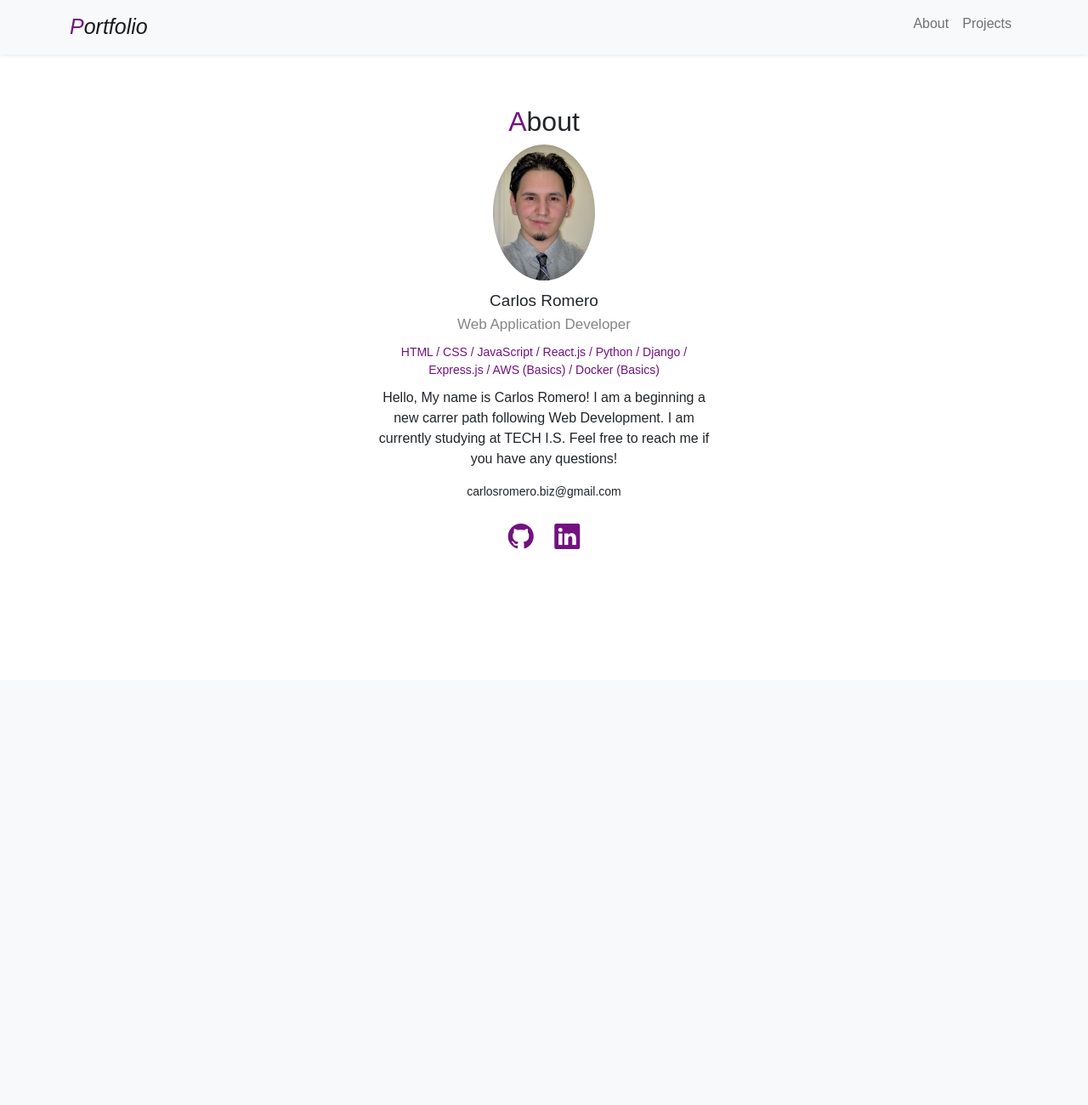
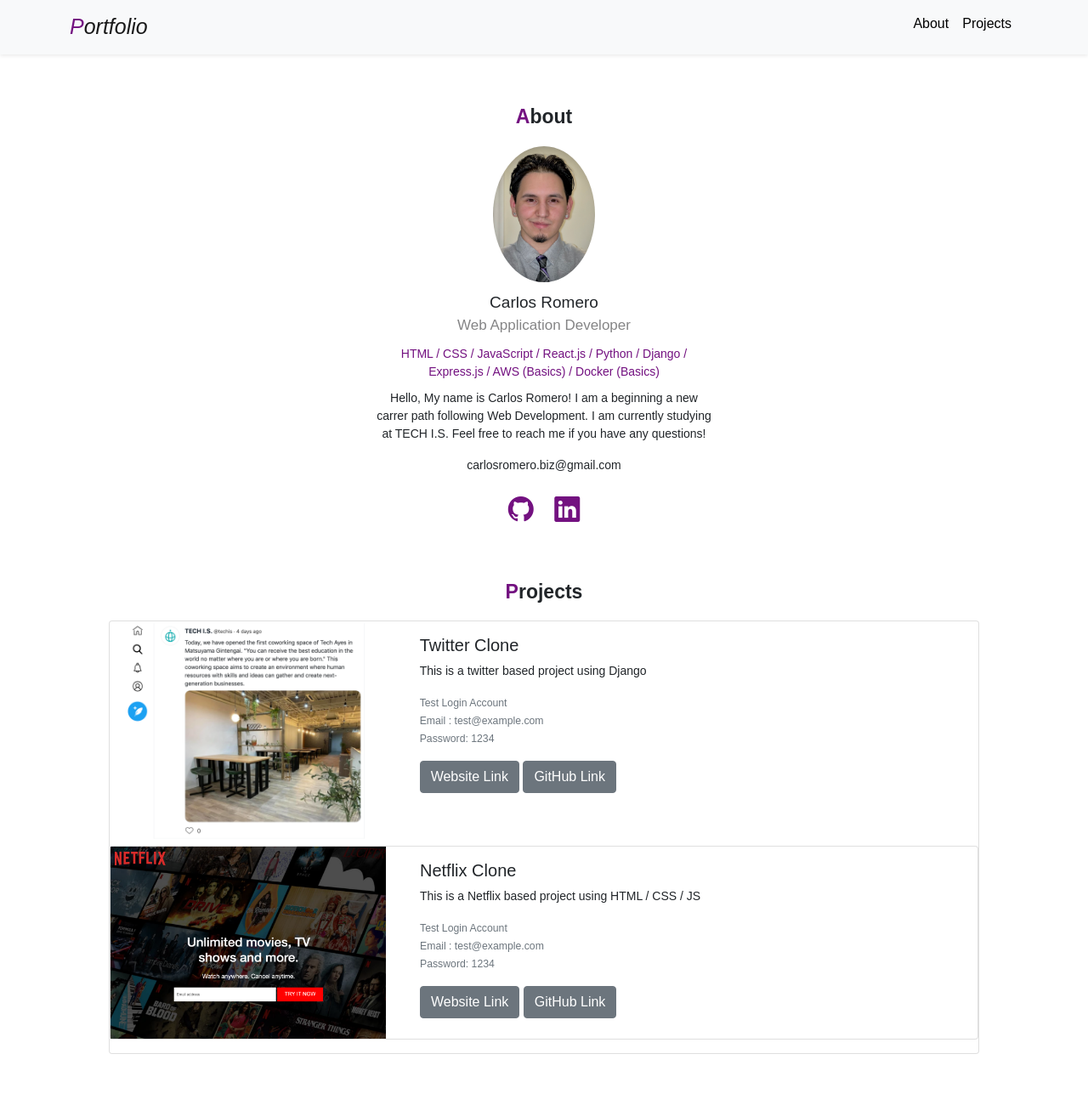
Before and after one commit to carlostechis/Portfolio, a PHP site: page / in a window 1280 px wide. Shown: the whole page at 85% size. Before the commit the page ends 646 px from the top, so only its background shows below. Run offline with PHP 8.4, Linux system fonts and the light colour scheme; some libraries are stand-ins or nearby versions.

Commit message:
add tiles

```diff
--- a/index.html
+++ b/index.html
@@ -69,6 +69,66 @@
         ></a>
       </div>
     </div>
+
+
+
+
+    <div id="projects">
+      <h2><span class="font-primary">P</span>rojects</h2>
+      <div class="card mb-3">
+        <div class="row">
+          <div class="col-md-4">
+            <img src="img/project-twitter.png" alt="Twitter Clone Project" />
+          </div>
+          <div class="col-md-8">
+            <div class="card-body">
+              <h5 class="card-title">Twitter Clone</h5>
+              <p class="card-text">This is a twitter based project using Django</p>
+              <p class="card-text">
+                <small class="text-muted">
+                  Test Login Account <br />
+                  Email : test@example.com <br />
+                  Password: 1234
+                </small>
+              </p>
+              <a href="#" target="_blank" class="btn btn-secondary"
+                >Website Link</a
+              >
+              <a href="#" target="_blank" class="btn btn-secondary"
+                >GitHub Link</a
+                >
+          </div>
+        </div>
+      </div>
+
+
+      <div class="card mb-3">
+        <div class="row">
+          <div class="col-md-4">
+            <img src="img/project-netflix.png" alt="Netflix Clone Project" />
+          </div>
+          <div class="col-md-8">
+            <div class="card-body">
+              <h5 class="card-title">Netflix Clone</h5>
+              <p class="card-text">This is a Netflix based project using HTML / CSS / JS</p>
+              <p class="card-text">
+                <small class="text-muted">
+                  Test Login Account <br />
+                  Email : test@example.com <br />
+                  Password: 1234
+                </small>
+              </p>
+              <a href="#" target="_blank" class="btn btn-secondary"
+                >Website Link</a
+              >
+              <a href="#" target="_blank" class="btn btn-secondary"
+                >GitHub Link</a
+                >
+          </div>
+        </div>
+      </div>
+    </div>
+
     <script
       src="https://cdn.jsdelivr.net/npm/bootstrap@5.1.3/dist/js/bootstrap.bundle.min.js"
       integrity="sha384-ka7Sk0Gln4gmtz2MlQnikT1wXgYsOg+OMhuP+IlRH9sENBO0LRn5q+8nbTov4+1p"
--- a/style.css
+++ b/style.css
@@ -17,6 +17,20 @@
   font-weight: medium;
   font-style: italic;
   font-stretch: extra-expanded;
+}
+
+p {
+  font-size: 14px;
+}
+
+h2 {
+  font-weight: bold;
+  font-size: 23px;
+  margin-bottom: 20px;
+}
+
+a.font-black {
+  color: #000000 !important;
 }
 
 /**************
@@ -64,3 +78,20 @@
 #about .icons a {
   color: #731180;
 }
+
+/**************
+PROJECTS
+******************/
+
+#projects {
+  margin: 60px auto;
+  width: 80%;
+}
+
+#projects h2 {
+  text-align: center;
+}
+
+#projects .card img {
+  width: 100%;
+}
```
